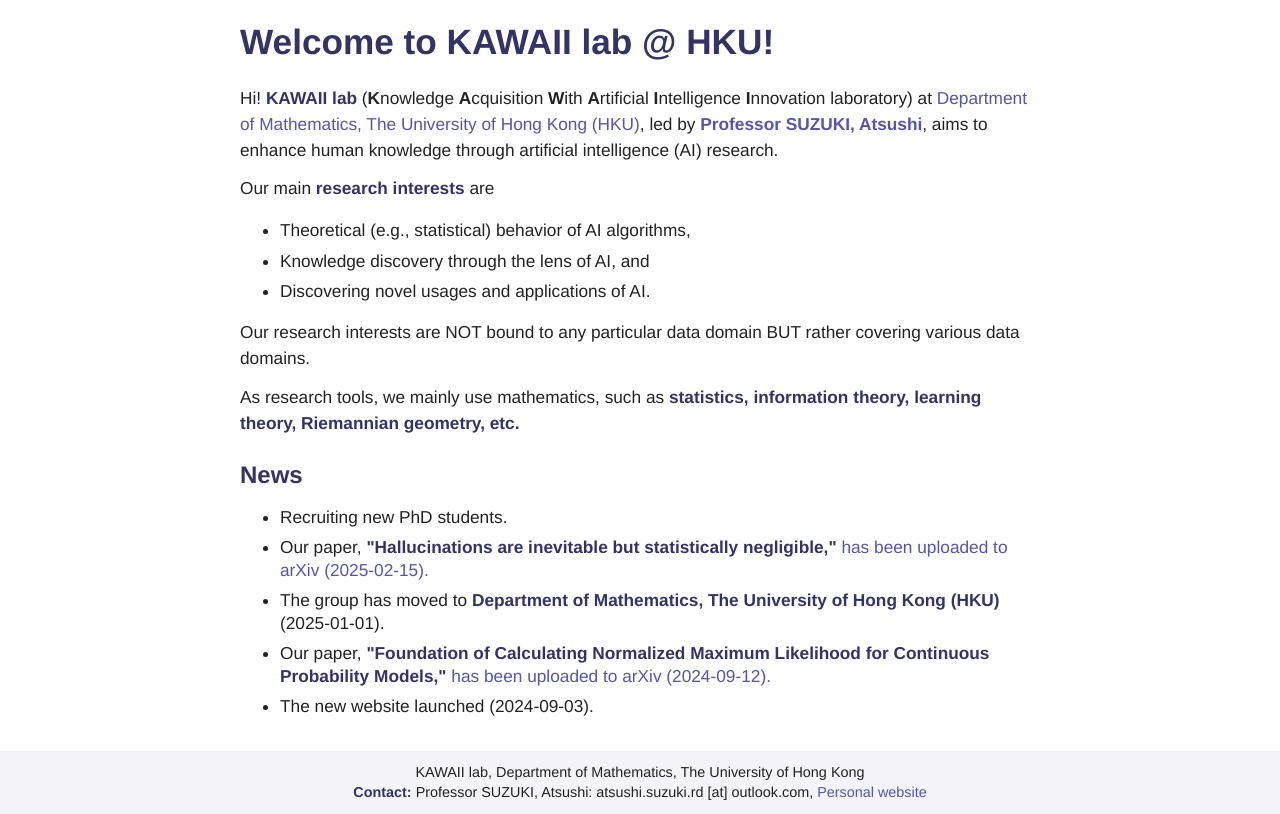
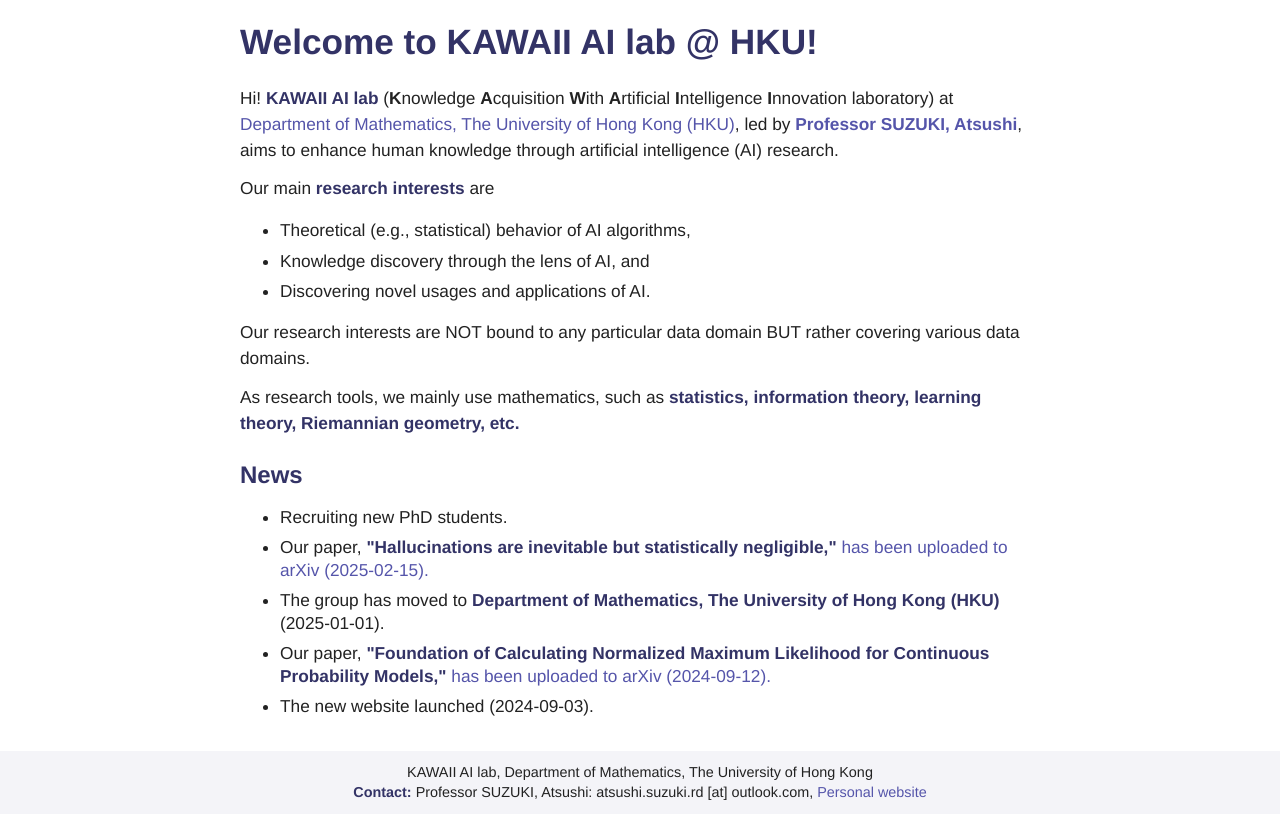
Before and after one commit to kawaii-lab/kawaii-lab.github.io, a plain HTML site: page index.html in a window 1280 px wide. Shown: the part 70-884 px from the top of the page. Drawn offline with Linux system fonts and the light colour scheme.

Commit message:
rename it to KAWAII AI lab

```diff
--- a/index.html
+++ b/index.html
@@ -3,7 +3,7 @@
 <head>
     <meta charset="UTF-8">
     <meta name="viewport" content="width=device-width, initial-scale=1.0">
-    <title>KAWAII lab - Home</title>
+    <title>KAWAII AI lab - Home</title>
     <link rel="stylesheet" href="styles.css">
 </head>
 <body>
@@ -30,8 +30,8 @@
 </header>
 
 <main>
-	<h1>Welcome to KAWAII lab @ HKU!</h1>
-    <p>Hi! <strong>KAWAII lab</strong> (<b>K</b>nowledge <b>A</b>cquisition <b>W</b>ith <b>A</b>rtificial <b>I</b>ntelligence <b>I</b>nnovation laboratory) at <a href="https://hkumath.hku.hk/web/index.php">Department of Mathematics, The University of Hong Kong (HKU)</a>, led by <a href="https://ash-suzuki.github.io/"><b>Professor SUZUKI, Atsushi</b></a>, aims to enhance human knowledge through artificial intelligence (AI) research.</p>
+	<h1>Welcome to KAWAII AI lab @ HKU!</h1>
+    <p>Hi! <strong>KAWAII AI lab</strong> (<b>K</b>nowledge <b>A</b>cquisition <b>W</b>ith <b>A</b>rtificial <b>I</b>ntelligence <b>I</b>nnovation laboratory) at <a href="https://hkumath.hku.hk/web/index.php">Department of Mathematics, The University of Hong Kong (HKU)</a>, led by <a href="https://ash-suzuki.github.io/"><b>Professor SUZUKI, Atsushi</b></a>, aims to enhance human knowledge through artificial intelligence (AI) research.</p>
 
     <p>Our main <strong>research interests</strong> are
 	    <ul>
@@ -52,7 +52,7 @@
 </main>
 
 <footer>
-	<p> KAWAII lab, Department of Mathematics, The University of Hong Kong </p>
+	<p> KAWAII AI lab, Department of Mathematics, The University of Hong Kong </p>
     <p><strong>Contact: </strong>Professor SUZUKI, Atsushi: atsushi.suzuki.rd [at] outlook.com, <a href="https://ash-suzuki.github.io/">Personal website</a></p>
 </footer>
 
```
Also changed, not shown: join.html (+4 -4 lines), member.html (+3 -3 lines), publication.html (+3 -3 lines).
